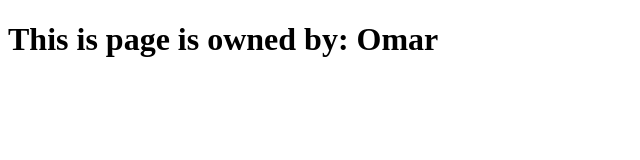
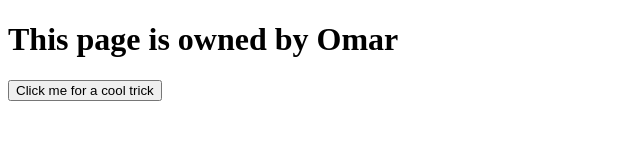
Before and after one commit to therealOfarah/Webserver, a plain HTML site: page index.html in a window 1280 px wide. Shown: the whole page, without its empty margins (0-640 px from the left). Drawn offline with Linux system fonts and the light colour scheme.

Commit message:
add a bit more stuff

```diff
--- a/index.html
+++ b/index.html
@@ -7,7 +7,7 @@
   </title>
 </head>
 <body>
-  <h1>This is page is owned by: Omar
-  </h1>
+  <h1>This page is owned by Omar</h1>
+  <button>Click me for a cool trick</button>
 </body>
 </html>
```
